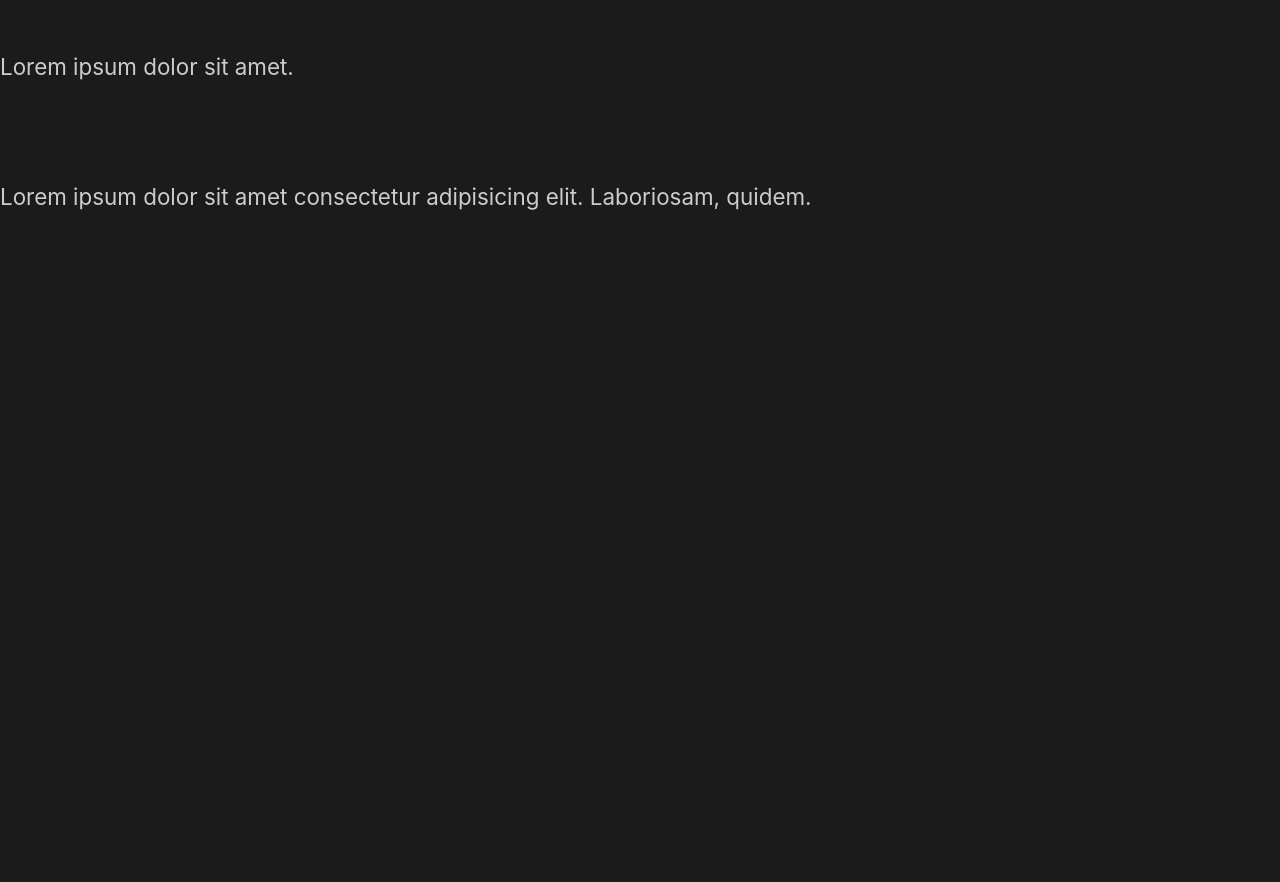
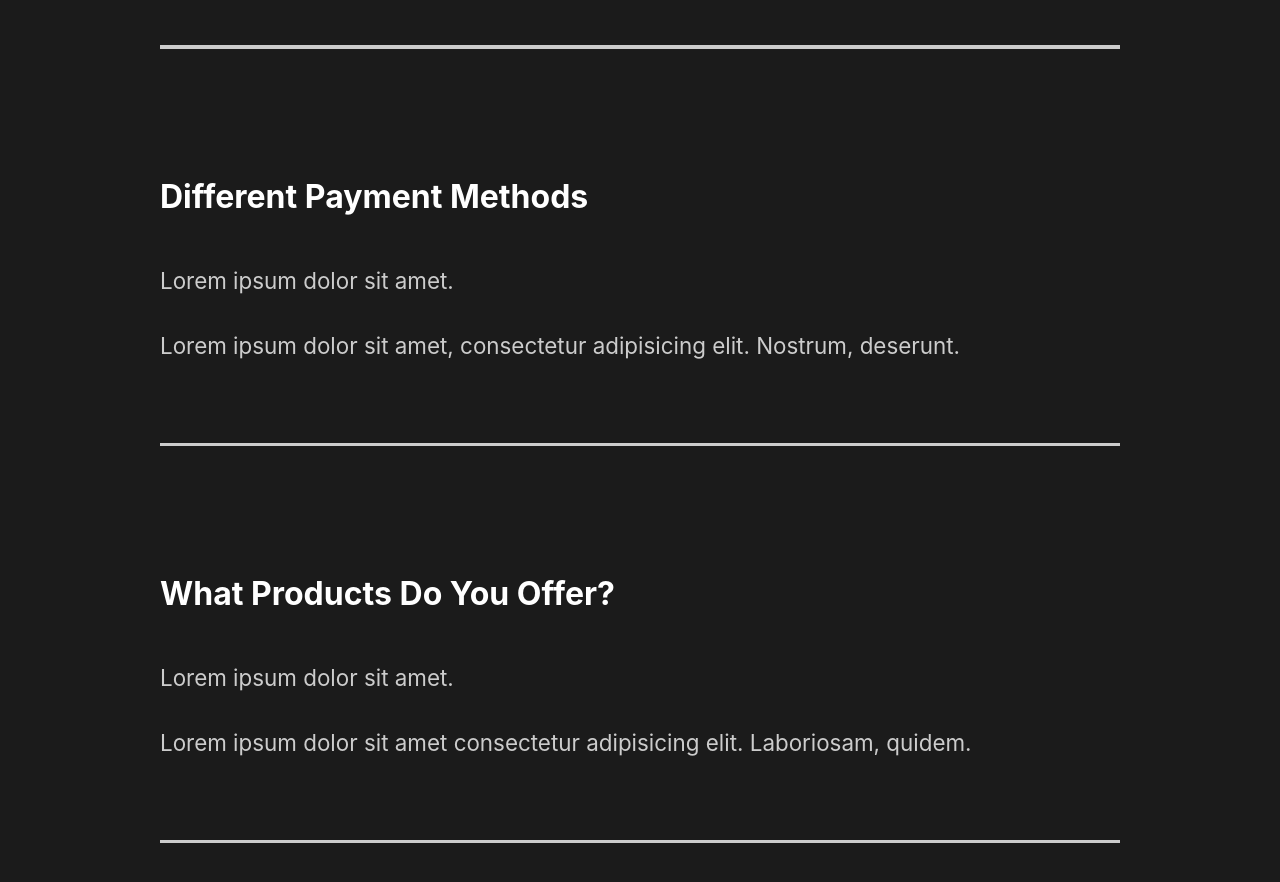
Before and after one commit to terryheewonkim/Capture-Portfolio, a React (Create React App) app: page / in a window 1280 px wide. Shown: the part 3003-3885 px from the top of the page. Before the commit the page ends 3265 px from the top, so only its background shows below. Built offline with nearby package versions, Linux system fonts and the light colour scheme; the HTML template or start-up script is replaced by a standard one.

Commit message:
Style FaqSection

```diff
--- a/src/components/FaqSection.js
+++ b/src/components/FaqSection.js
@@ -1,8 +1,10 @@
 import React from "react";
+import styled from "styled-components";
+import { About } from "../styles";
 
 const FaqSection = () => {
   return (
-    <div className="faq">
+    <Faq>
       <h2>
         Any Questions? <span>FAQ</span>
       </h2>
@@ -15,6 +17,7 @@
             dolorum?
           </p>
         </div>
+        <div className="faq-line"></div>
       </div>
       <div className="question">
         <h4>Daily Schedule</h4>
@@ -25,6 +28,7 @@
             ipsam.
           </p>
         </div>
+        <div className="faq-line"></div>
       </div>
       <div className="question">
         <h4>Different Payment Methods</h4>
@@ -35,6 +39,7 @@
             deserunt.
           </p>
         </div>
+        <div className="faq-line"></div>
       </div>
       <div className="question">
         <h4>What Products Do You Offer?</h4>
@@ -45,9 +50,37 @@
             quidem.
           </p>
         </div>
+        <div className="faq-line"></div>
       </div>
-    </div>
+    </Faq>
   );
 };
 
+const Faq = styled(About)`
+  display: block;
+  span {
+    display: block;
+  }
+  h2 {
+    padding-bottom: 2rem;
+    font-weight: lighter;
+  }
+  .faq-line {
+    background: #ccc;
+    height: 0.2rem;
+    margin: 2rem 0;
+    width: 100%;
+  }
+  .question {
+    padding: 3rem 0;
+    cursor: pointer;
+  }
+  .answer {
+    padding: 2rem 0;
+    p {
+      padding: 1rem 0;
+    }
+  }
+`;
+
 export default FaqSection;
--- a/src/components/GlobalStyle.js
+++ b/src/components/GlobalStyle.js
@@ -38,6 +38,7 @@
 }
 
 h4 {
+  font-size: 2rem;
   font-weight: 700;
 }
 
```
